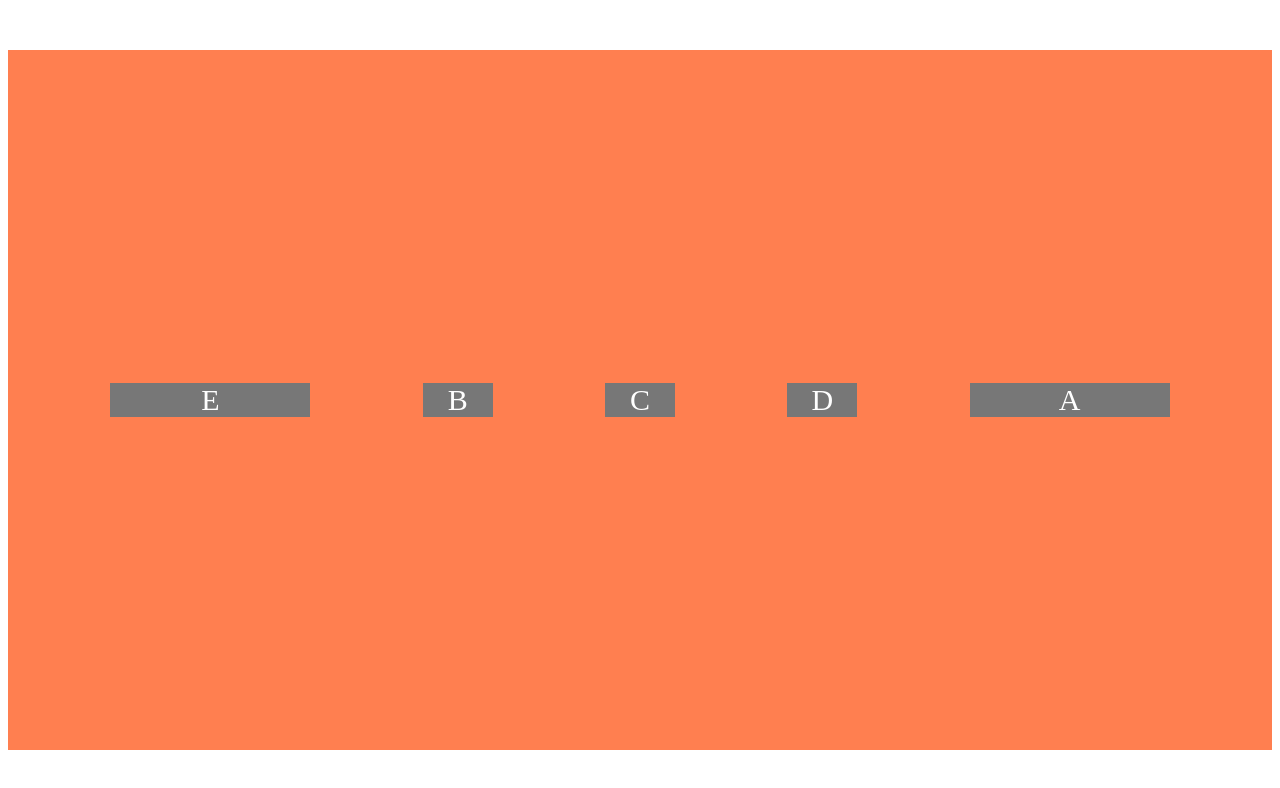
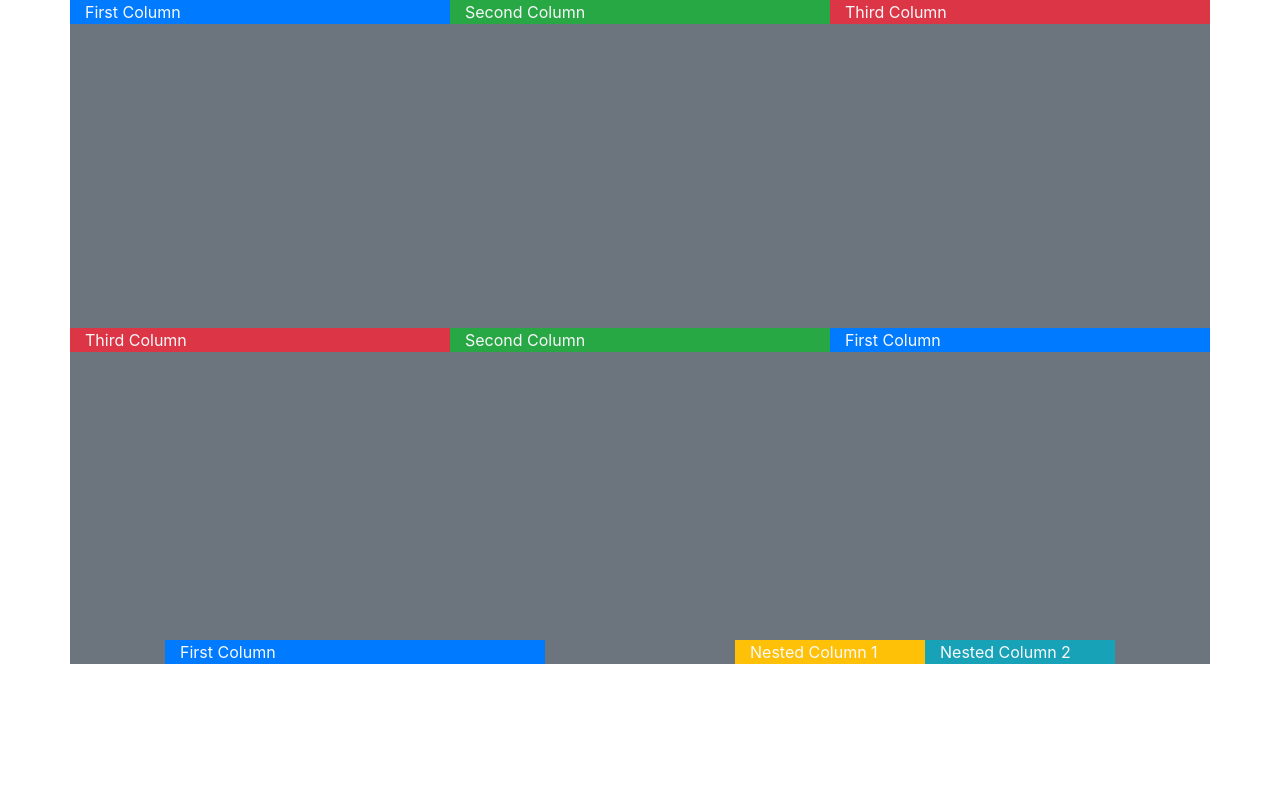
Before and after one commit to motswanax/bootstrap-starter, a plain HTML site: page index.html in a window 1280 px wide. Drawn offline with nearby package versions, Linux system fonts and the light colour scheme.

Commit message:
- demo of bootstrap layouts

```diff
--- a/index.html
+++ b/index.html
@@ -6,8 +6,8 @@
     <meta name="viewport" content="width=device-width, initial-scale=1, shrink-to-fit=no">
 
     <!-- Bootstrap CSS -->
-   <!-- <link rel="stylesheet" href="https://stackpath.bootstrapcdn.com/bootstrap/4.3.1/css/bootstrap.min.css"
-          integrity="sha384-ggOyR0iXCbMQv3Xipma34MD+dH/1fQ784/j6cY/iJTQUOhcWr7x9JvoRxT2MZw1T" crossorigin="anonymous">-->
+    <link rel="stylesheet" href="https://stackpath.bootstrapcdn.com/bootstrap/4.3.1/css/bootstrap.min.css"
+          integrity="sha384-ggOyR0iXCbMQv3Xipma34MD+dH/1fQ784/j6cY/iJTQUOhcWr7x9JvoRxT2MZw1T" crossorigin="anonymous">
 
     <link rel="stylesheet" href="https://use.fontawesome.com/releases/v5.8.1/css/all.css"
           integrity="sha384-50oBUHEmvpQ+1lW4y57PTFmhCaXp0ML5d60M1M7uH2+nqUivzIebhndOJK28anvf" crossorigin="anonymous">
@@ -25,54 +25,31 @@
 
     <title>Bootstrap 4</title>
 
-    <style>
-        .container {
-            margin-top: 50px;
-            /*padding: 20px 0;*/
-            background-color: coral;
-            height: 700px;
-            display: flex;
-            flex-direction: row;
-            flex-wrap: nowrap;
-            /*flex-flow: row wrap;*/
-            justify-content: space-evenly;
-            align-items: center;
-        }
-
-        .item {
-            /*padding: 30px;*/
-            margin: 10px;
-            background: #777;
-            text-align: center;
-            font-size: 30px;
-            color: #fff;
-            width: 70px;
-        }
-
-        .item1 {
-            order: 1;
-            /*flex-grow: 1;*/
-            width: 200px;
-        }
-
-        .item5 {
-            order: -1;
-            /*align-self: flex-start;*/
-            /*flex-grow: 5;*/
-            width: 200px;
-            /*flex-shrink: 1;*/
-            /*flex-basis: 100px;*/
-            flex: 0 1 auto;
-        }
-    </style>
 </head>
 <body>
-    <div class="container">
-        <div class="item item1">A</div>
-        <div class="item item2">B</div>
-        <div class="item item3">C</div>
-        <div class="item item4">D</div>
-        <div class="item item5">E</div>
+    <div class="container bg-secondary text-light">
+        <div class="row mb-3 border-warning">
+            <div class="col-md-3 col-lg-4 bg-primary">First Column</div>
+            <div class="col-md-6 col-lg-4 bg-success">Second Column</div>
+            <div class="col-md-3 col-lg-4 bg-danger">Third Column</div>
+        </div>
+
+        <div class="row align-items-end justify-content-around" style="height: 600px">
+            <div class="col-md-3 col-lg-4 bg-primary align-self-center order-12">First Column</div>
+            <div class="col-md-3 col-lg-4 bg-success align-self-center order-2">Second Column</div>
+            <div class="col-md-3 col-lg-4 bg-danger align-self-center order-1">Third Column</div>
+        </div>
+
+        <div class="row align-items-end justify-content-around" style="height: ;">
+            <div class="col-md-3 col-lg-4 bg-primary align-self-center">First Column</div>
+            <div class="col-md-9 col-lg-4 bg-success align-self-center">
+                <div class="row">
+                    <div class="col-6 bg-warning">Nested Column 1</div>
+                    <div class="col-6 bg-info">Nested Column 2</div>
+                </div>
+            </div>
+        </div>
+
     </div>
 
 </body>
```
